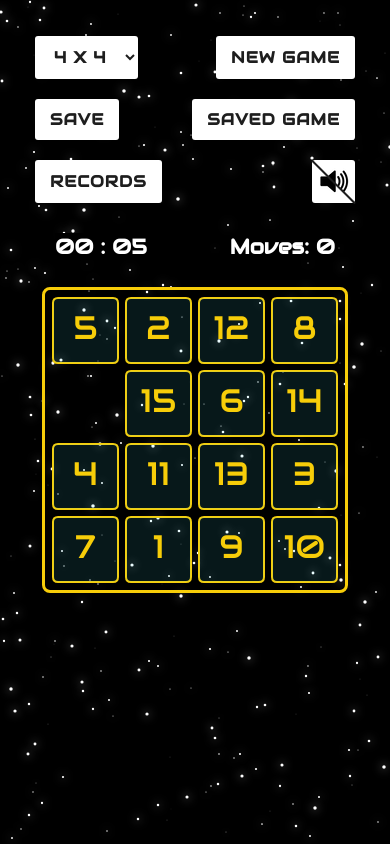
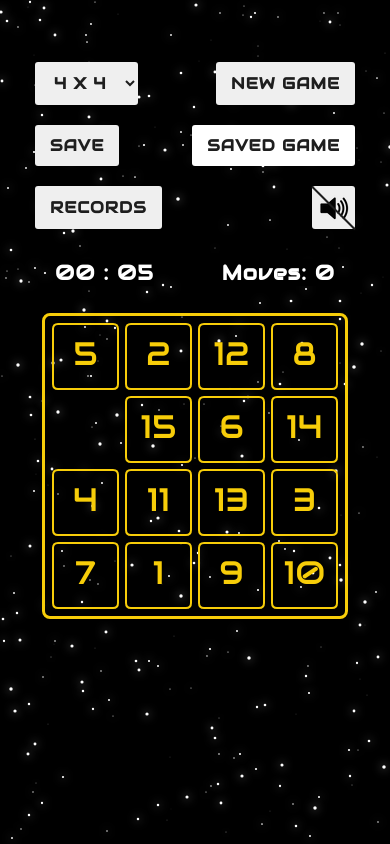
Before and after one commit to dinara-n/gem-puzzle, a website built with webpack: page gem-puzzle/src/index.html in a window 390 px wide. Built offline with nearby package versions, Linux system fonts and the light colour scheme.

Commit message:
refactor: clean up the code

```diff
--- a/gem-puzzle/src/index.html
+++ b/gem-puzzle/src/index.html
@@ -5,17 +5,14 @@
   <meta http-equiv="X-UA-Compatible" content="IE=edge">
   <meta name="viewport" content="width=device-width, initial-scale=1.0">
   <link rel="icon" href="./favicon.ico">
-  <!-- <link rel="icon" href="./assets/favicon-32x32.svg" type="image/svg+xml"> -->
   <link rel="apple-touch-icon" href="./assets/apple-icon-180x180.png">
   <link rel="stylesheet" href="style.css">
   <link rel="preconnect" href="https://fonts.googleapis.com">
   <link rel="preconnect" href="https://fonts.gstatic.com" crossorigin>
-  <!-- <link href="https://fonts.googleapis.com/css2?family=Share+Tech+Mono&display=swap" rel="stylesheet"> -->
-  <!-- <link href="https://fonts.googleapis.com/css2?family=Unica+One" rel="stylesheet"> -->
   <link href="https://fonts.googleapis.com/css2?family=Audiowide&display=block" rel="stylesheet">
   <script src="main.js"></script>
   <title>Gem Puzzle Game</title>
 </head>
-<body>
+<body class="page">
 </body>
 </html>
--- a/gem-puzzle/src/main.js
+++ b/gem-puzzle/src/main.js
@@ -50,7 +50,9 @@ document.addEventListener('DOMContentLoaded', () => {
   const mainContainer = addHtmlElement({ tag: 'main', parent: document.body, classList: ['main-container'] });
   const gameControls = addHtmlElement({ tag: 'section', parent: mainContainer, classList: ['game-controls'] });
   const sizeSelect = addHtmlElement({ tag: 'select', parent: gameControls, classList: ['game-controls__size'], name: 'board-size' });
-  for (let size = 3; size <= 8; size += 1) {
+  const minSize = 3;
+  const maxSize = 8;
+  for (let size = minSize; size <= maxSize; size += 1) {
     const sizeSelectOption = addHtmlElement({ tag: 'option', parent: sizeSelect, classList: ['game-controls__size-select'], textContent: `${size} x ${size}`, value: size });
   }
   sizeSelect.value = 4;
@@ -73,7 +75,7 @@ document.addEventListener('DOMContentLoaded', () => {
     gameCtx.canvas.width = 300;
     gameCtx.canvas.height = 300;
   }
-  // if (window.innerWidth < 520 || window.innerHeight < 520) { // need it
+  // if (window.innerWidth < 520 || window.innerHeight < 520) { // TODO: landscape orientation on mobile
   //   gameCtx.canvas.width = 300;
   //   gameCtx.canvas.height = 300;
   // } else {
@@ -85,7 +87,7 @@ document.addEventListener('DOMContentLoaded', () => {
   window.addEventListener('resize', () => {
     gameCtx.canvas.width = (window.innerWidth < 520) ? 300 : 500;
     gameCtx.canvas.height = (window.innerWidth < 520) ? 300 : 500;
-    // if (window.innerWidth < 520 || window.innerHeight < 520) { // need it
+    // if (window.innerWidth < 520 || window.innerHeight < 520) { // TODO: landscape orientation on mobile
     //   gameCtx.canvas.width = 300;
     //   gameCtx.canvas.height = 300;
     // } else {
@@ -95,6 +97,8 @@ document.addEventListener('DOMContentLoaded', () => {
     board.recalculateStats();
     drawBoard();
   });
+
+  // Timer
 
   let startingTime = Math.trunc(Date.now() / 1000);
 
@@ -121,7 +125,7 @@ document.addEventListener('DOMContentLoaded', () => {
     btnSound.classList.add('sound-on');
   }
 
-  // The Gameboard
+  // Gameboard
 
   let board = new Board(gameBoard, +sizeSelect.value, 8);
   console.log(board);
@@ -136,7 +140,7 @@ document.addEventListener('DOMContentLoaded', () => {
   let mouseY = 0;
   let mouseXOffset = 0;
   let mouseYOffset = 0;
-  let isBoardDrawn = true;
+  let isBoardDrawn = true; // used to prevent infinite loop when drawTile() and drawBoard() call each other
   console.log(gameCtx);
 
   function makeSquare(tile, xStart, xEnd, yStart, yEnd, curve) {
@@ -151,18 +155,19 @@ document.addEventListener('DOMContentLoaded', () => {
     tile.lineTo(xStart, yStart + curve);
   }
 
-  function drawTile(ctx, elem, i) {
-    let tileNumber = elem;
+  function drawTile(ctx, tileContent, tileIndex) {
+    // If tile is static
+    let tileNumber = tileContent;
     let {
       xStart, xEnd, yStart, yEnd,
-    } = { ...board.tilesCoords[i] };
+    } = { ...board.tilesCoords[tileIndex] };
 
+    // If tile is moving on click
     if (board.areTilesSwapping) {
       ctx.clearRect(board.movingTilePrevCoords.xStart - 2, board.movingTilePrevCoords.yStart - 2, board.tileSize + 4, board.tileSize + 4);
       tileNumber = board.array[board.tileTargetIndex];
 
-      // If tile reached destination
-
+      // If tile reached destination (moving horizontally)
       if ((xDirection === 'right' && (board.movingTilePrevCoords.xStart + xShift >= board.movingTileNewCoords.xStart))
       || (xDirection === 'left' && (board.movingTilePrevCoords.xStart + xShift <= board.movingTileNewCoords.xStart))) {
         xShift = 0;
@@ -181,17 +186,17 @@ document.addEventListener('DOMContentLoaded', () => {
         xShift = (xDirection === 'right') ? (xShift + offsetPerFrame) : (xDirection === 'left') ? (xShift - offsetPerFrame) : xShift;
         if (xDirection === 'right' || xDirection === 'left') {
           board.movingTilePrevCoords.xStart += xShift;
-          // board.movingTilePrevCoords.xEnd += xShift;
-          board.movingTilePrevCoords.xEnd = board.movingTilePrevCoords.xStart + board.tileSize;
+          board.movingTilePrevCoords.xEnd += xShift;
+          // board.movingTilePrevCoords.xEnd = board.movingTilePrevCoords.xStart + board.tileSize;
           xStart = board.movingTilePrevCoords.xStart;
-          // xEnd = board.movingTilePrevCoords.xEnd;
-          xEnd = xStart + board.tileSize;
-          yStart = board.movingTilePrevCoords.yStart;
-          yEnd = board.movingTilePrevCoords.yEnd;
+          xEnd = board.movingTilePrevCoords.xEnd;
+          // xEnd = xStart + board.tileSize;
+          // yStart = board.movingTilePrevCoords.yStart;
+          // yEnd = board.movingTilePrevCoords.yEnd;
         }
       }
 
-      // If tile reached destination
+      // If tile reached destination (moving vertically)
 
       if ((yDirection === 'down' && (board.movingTilePrevCoords.yStart + yShift >= board.movingTileNewCoords.yStart))
       || (yDirection === 'up' && (board.movingTilePrevCoords.yStart + yShift <= board.movingTileNewCoords.yStart))) {
@@ -211,17 +216,18 @@ document.addEventListener('DOMContentLoaded', () => {
         yShift = (yDirection === 'down') ? (yShift + offsetPerFrame) : (yDirection === 'up') ? (yShift - offsetPerFrame) : yShift;
         if (yDirection === 'down' || yDirection === 'up') {
           board.movingTilePrevCoords.yStart += yShift;
-          // board.movingTilePrevCoords.yEnd += yShift;
-          board.movingTilePrevCoords.yEnd = board.movingTilePrevCoords.yStart + board.tileSize;
+          board.movingTilePrevCoords.yEnd += yShift;
+          // board.movingTilePrevCoords.yEnd = board.movingTilePrevCoords.yStart + board.tileSize;
           yStart = board.movingTilePrevCoords.yStart;
-          // yEnd = board.movingTilePrevCoords.yEnd;
-          yEnd = yStart + board.tileSize;
-          xStart = board.movingTilePrevCoords.xStart;
-          xEnd = board.movingTilePrevCoords.xEnd;
+          yEnd = board.movingTilePrevCoords.yEnd;
+          // yEnd = yStart + board.tileSize;
+          // xStart = board.movingTilePrevCoords.xStart;
+          // xEnd = board.movingTilePrevCoords.xEnd;
         }
       }
     }
 
+    // If tile is dragged
     if (isTileDragged && isBoardDrawn) {
       tileNumber = board.array[board.tileMovingIndex];
       xStart = mouseX - mouseXOffset;
@@ -230,24 +236,26 @@ document.addEventListener('DOMContentLoaded', () => {
       yEnd = yStart + board.tileSize;
     }
 
+    // Drawing the tile (static or moving)
     const tile = new Path2D();
     ctx.beginPath();
     makeSquare(tile, xStart, xEnd, yStart, yEnd, 5);
     ctx.lineWidth = '2';
     ctx.strokeStyle = COLOR_YELLOW;
     ctx.stroke(tile);
-    ctx.fillStyle = COLOR_TRANSPARENT_BLUE;
-    ctx.fill(tile);
+    // ctx.fillStyle = COLOR_TRANSPARENT_BLUE;
+    // ctx.fill(tile);
     ctx.fillStyle = COLOR_YELLOW;
-    ctx.font = `${board.tileSize * 0.5}px "Audiowide"`;
+    ctx.font = `${board.tileSize * 0.5}px "Audiowide", "Arial", sans-serif`;
     ctx.textBaseline = 'middle';
     ctx.fillText(tileNumber, xStart + (board.tileSize - ctx.measureText(tileNumber).width) * 0.5, yStart + board.tileSize * 0.5);
 
-    if (board.areTilesSwapping && !tileSwapComplete && isBoardDrawn) {
-      // eslint-disable-next-line prefer-arrow-callback, func-names
-      window.requestAnimationFrame(function () { drawTile(ctx, board.array[board.tileToSwapIndex], board.tileToSwapIndex); });
+    // If tile is moving on click
+    if (board.areTilesSwapping && !tileSwapComplete) {
+      window.requestAnimationFrame(() => { drawTile(ctx, board.array[board.tileToSwapIndex], board.tileToSwapIndex); });
     }
 
+    // If tile is dragged
     if (isTileDragged && isBoardDrawn) {
       isBoardDrawn = false;
     }
@@ -268,7 +276,6 @@ document.addEventListener('DOMContentLoaded', () => {
   drawBoard();
 
   // Redraw the board a bit later in case the font hasn't been downloaded in time, and the board's been drawn with the default font
-
   setTimeout(() => {
     isBoardDrawn = false;
     drawBoard();
@@ -472,7 +479,8 @@ document.addEventListener('DOMContentLoaded', () => {
     if (!isTileDragged) {
       for (let i = 0; i < board.boardLength; i += 1) {
         const elem = board.tilesCoords[i];
-        if ((mouseX >= elem.xStart) && (mouseX <= elem.xEnd) && (mouseY >= elem.yStart) && (mouseY <= elem.yEnd) && board.canTileMove(i)) {
+        if ((mouseX >= elem.xStart) && (mouseX <= elem.xEnd)
+          && (mouseY >= elem.yStart) && (mouseY <= elem.yEnd) && board.canTileMove(i)) {
           mouseXOffset = mouseX - elem.xStart;
           mouseYOffset = mouseY - elem.yStart;
           isTileDragged = true;
@@ -489,7 +497,8 @@ document.addEventListener('DOMContentLoaded', () => {
     document.body.removeEventListener('mouseup', boardStopDrag);
     // gameBoard.removeEventListener('mouseup', boardMouseClick);
     const zeroCoords = board.tilesCoords[board.zeroIndex];
-    if (isTileDragged && (mouseX >= zeroCoords.xStart) && (mouseX <= zeroCoords.xEnd) && (mouseY >= zeroCoords.yStart) && (mouseY <= zeroCoords.yEnd)) {
+    if (isTileDragged && (mouseX >= zeroCoords.xStart) && (mouseX <= zeroCoords.xEnd)
+      && (mouseY >= zeroCoords.yStart) && (mouseY <= zeroCoords.yEnd)) {
       // const coords = board.tilesCoords;
       [board.array[board.tileMovingIndex], board.array[board.zeroIndex]] = [board.array[board.zeroIndex], board.array[board.tileMovingIndex]];
       board.zeroIndex = board.tileMovingIndex;
@@ -517,6 +526,7 @@ document.addEventListener('DOMContentLoaded', () => {
     console.log('mouse click');
     gameBoard.removeEventListener('mousemove', boardDrag);
     gameBoard.removeEventListener('mouseup', boardMouseClick);
+    gameBoard.removeEventListener('mousedown', boardMouseDown);
     // gameBoard.removeEventListener('mouseup', boardStopDrag);
     const bounding = gameBoard.getBoundingClientRect();
     const x = evt.clientX - bounding.left;
@@ -527,17 +537,20 @@ document.addEventListener('DOMContentLoaded', () => {
         board.swapTiles(i);
         if (board.areTilesSwapping) {
           audioTileMoving.play();
-          xDirection = (board.movingTileNewCoords.xStart > board.movingTilePrevCoords.xStart) ? 'right' : (board.movingTileNewCoords.xStart < board.movingTilePrevCoords.xStart) ? 'left' : null;
-          yDirection = (board.movingTileNewCoords.yStart > board.movingTilePrevCoords.yStart) ? 'down' : (board.movingTileNewCoords.yStart < board.movingTilePrevCoords.yStart) ? 'up' : null;
+          xDirection = (board.movingTileNewCoords.xStart > board.movingTilePrevCoords.xStart) ? 'right'
+            : (board.movingTileNewCoords.xStart < board.movingTilePrevCoords.xStart) ? 'left' : null;
+          yDirection = (board.movingTileNewCoords.yStart > board.movingTilePrevCoords.yStart) ? 'down'
+            : (board.movingTileNewCoords.yStart < board.movingTilePrevCoords.yStart) ? 'up' : null;
           tileSwapComplete = false;
-          // eslint-disable-next-line prefer-arrow-callback, func-names, no-loop-func
-          window.requestAnimationFrame(function () { drawTile(gameCtx, board.array[board.tileToSwapIndex], board.tileToSwapIndex); });
+          // eslint-disable-next-line no-loop-func
+          window.requestAnimationFrame(() => { drawTile(gameCtx, board.array[board.tileToSwapIndex], board.tileToSwapIndex); });
           board.zeroIndex = i;
           gameMovesNumber.textContent = board.movesNumber;
         }
         break;
       }
     }
+    gameBoard.addEventListener('mousedown', boardMouseDown);
     if (board.isSolved()) {
       finishGame();
     }
@@ -547,7 +560,7 @@ document.addEventListener('DOMContentLoaded', () => {
 
   function drawStarsBg() {
     function getStars() {
-      const starsNumber = Math.trunc(window.innerWidth * window.innerHeight * 0.001) + Math.trunc(Math.random() * 100);
+      const starsNumber = Math.trunc(window.innerWidth * window.innerHeight * 0.001) + Math.trunc(Math.random() * 200);
       // console.log(`Stars number: ${starsNumber}`);
       const stars = [];
       for (let i = 0; i < starsNumber; i += 1) {
--- a/gem-puzzle/src/style.css
+++ b/gem-puzzle/src/style.css
@@ -1,41 +1,33 @@
+:root {
+  --bg-color: #000000;
+  --button-bg-color: #ffffff;
+  --button-disabled-text-color: #aaaaaa;
+  --text-color-primary: #1e1e1e;
+  --text-color-secondary: #ffffff;
+  --popup-bg-color: rgba(0, 0, 0, 0.8);
+  --secondary-color: #f7cd09;
+  --accent-color: #45e8f7;
+}
+
 body, h1, h2, h3, p, ul, ol, li {
   margin: 0;
   padding: 0;
 }
 
-body {
-  /* font-family: Arial, Helvetica, sans-serif;
-  text-transform: uppercase; */
-  /* font-family: 'Share Tech Mono', monospace; */
-  background-color: black;
-  /* font-size: 18px;
-  font-family: 'Unica One', cursive; */
-  font-family: 'Audiowide', 'Arial', monospace;
+.page {
+  background-color: var(--bg-color);
+  font-family: 'Audiowide', 'Arial', sans-serif;
   font-weight: bold;
 }
 
-/* body, */
-button,
-select {
-  /* font-family: Helvetica, sans-serif; */
-  text-transform: uppercase;
-  font-weight: bold;
-  /* font-family: 'Share Tech Mono', monospace; */
-  /* font-size: 10px; */
-  /* font-family: 'Unica One', cursive; */
-  font-family: 'Audiowide', 'Arial', monospace;
-  outline-color: rgb(247, 205, 9);
-  /* outline-width: 4px; */
-}
-
-h2 {
+.game-records-message,
+.game-solved-popup__message {
   padding: 30px;
   font-size: 2em;
-  letter-spacing: 1px;
+  letter-spacing: 3px;
   text-align: center;
   line-height: 2em;
-  text-shadow: 0 0 10px rgb(69, 232, 247);
-  /* text-shadow: 0 0 10px white; */
+  text-shadow: 0 0 10px var(--accent-color);
 }
 
 .main-container {
@@ -43,7 +35,7 @@ h2 {
   flex-direction: column;
   align-items: center;
   /* padding: 70px 5px; */
-  padding: 4vw 5px;
+  padding: 5vh 5px;
 }
 
 .game-controls {
@@ -59,42 +51,36 @@ h2 {
 .game-controls__btn,
 .game-controls__size {
   cursor: pointer;
-  background-color: white;
-  /* background-color: transparent; */
-  color:rgb(30, 30, 30);
-  /* color: white; */
+  background-color: var(button-bg-color);
+  color: var(--text-color-primary);
   border: 0;
-  /* border-color: white; */
   border-radius: 3px;
+  outline-color: var(--secondary-color);
   padding: 10px 15px;
+  transition: box-shadow 0.1s;
+
   font-size: 1em;
-  font-weight: 600;
+  font-family: 'Audiowide', 'Arial', sans-serif;
+  text-transform: uppercase;
+  font-weight: bold;
   letter-spacing: 1px;
-  transition: box-shadow 0.1s;
 }
 
 .game-controls__btn:disabled {
   pointer-events: none;
+  background-color: var(--button-bg-color);
+  /* color: var(--button-disabled-text-color); */
 }
 
 .game-controls__btn:hover,
 .game-controls__size:hover {
-  /* background-color: rgb(247, 205, 9); */
-  /* box-shadow: 0 0 15px rgb(247, 205, 9); */
-  box-shadow: 0 0 15px 5px rgb(69, 232, 247);
-  /* color: rgb(69, 232, 247); */
-  /* color:rgb(70, 70, 70); */
-}
-
-.game-controls__btn--new {
-  /* border-color: blue; */
+  box-shadow: 0 0 15px 5px var(--accent-color);
 }
 
 .game-controls__btn--sound {
   position: relative;
   width: 43px;
   height: 43px;
-  /* background-color: red; */
   background-image: url(./assets/sound-icon-30x30.png);
   background-repeat: no-repeat;
   background-position: center;
@@ -104,13 +90,10 @@ h2 {
   content: '';
   position: absolute;
   width: 61px;
-  /* width: 42px; */
   height: 2px;
-  background-color: rgb(30, 30, 30);
+  background-color: var(--text-color-primary);
   bottom: 20px;
   left: -9px;
-  /* bottom: 18px;
-  right: -2px; */
   transform: rotate(45deg);
 }
 
@@ -128,23 +111,19 @@ content: none;
 .game-info__time,
 .game-info__moves {
   font-size: 1.3em;
-  color: white;
-  /* color: rgb(247, 205, 9); */
-  background-color: black;
+  letter-spacing: 1px;
+  color: var(--text-color-secondary);
+  background-color: var(--bg-color);
 }
 
 .gameboard-wrapper {
   width: 500px;
   height: 500px;
-  /* max-width: 90%;
-  max-height: 90%; */
-  /* width: 300px;
-  height: 300px; */
   max-width: 100%;
   max-height: 100%;
   /* background-color: rgba(247, 205, 9, 0.1); */
   /* background-color: black; */
-  outline: 3px solid rgb(247, 205, 9);
+  outline: 3px solid var(--secondary-color);
   border-radius: 10px;
 }
 
@@ -161,8 +140,8 @@ content: none;
   width: 100vw;
   height: 100vh;
   z-index: 1;
-  background-color: rgba(0, 0, 0, 0.8);
-  color: white;
+  background-color: var(--popup-bg-color);
+  color: var(--text-color-secondary);
   display: flex;
   flex-direction: column;
   justify-content: center;
@@ -177,10 +156,6 @@ content: none;
 .game-records-table__row-cell {
   padding: 5px 20px;
   text-align: center;
-}
-
-th:nth-child(1) {
-  /* width: 30px; */
 }
 
 .page-background {
@@ -213,9 +188,9 @@ th:nth-child(1) {
     font-size: 1.5em;
   }
 
-  .main-container {
-    /* padding: 20px 5px; */
-  }
+  /* .main-container {
+    padding: 20px 5px;
+  } */
 
   .game-controls {
     width: 95%;
@@ -265,9 +240,9 @@ th:nth-child(1) {
 
 @media (max-width: 519px) {
 
-  .main-container {
-    /* padding: 10px 5px; */
-  }
+  /* .main-container {
+    padding: 10px 5px;
+  } */
 
   .game-controls {
     width: 90%;
```
Also changed, not shown: gem-puzzle/dist/index.html, gem-puzzle/dist/main.js, gem-puzzle/dist/style.css.
